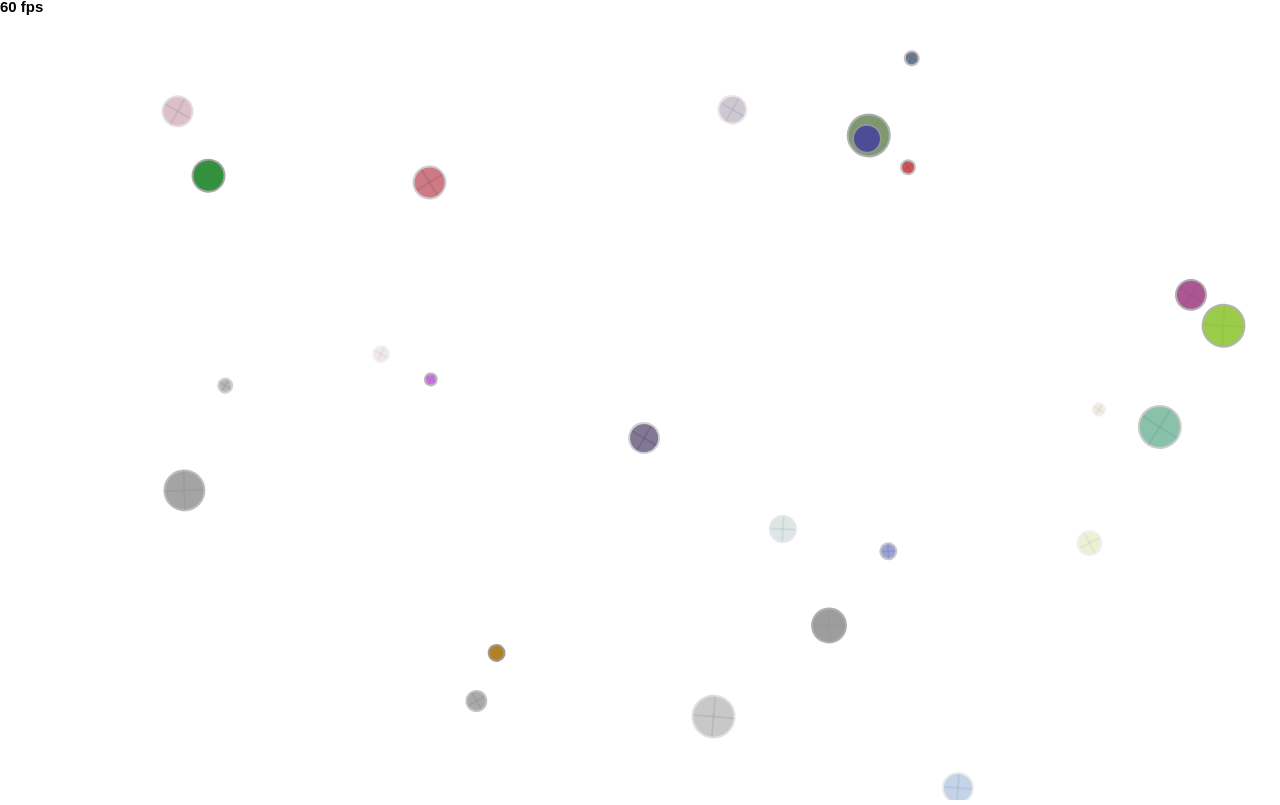
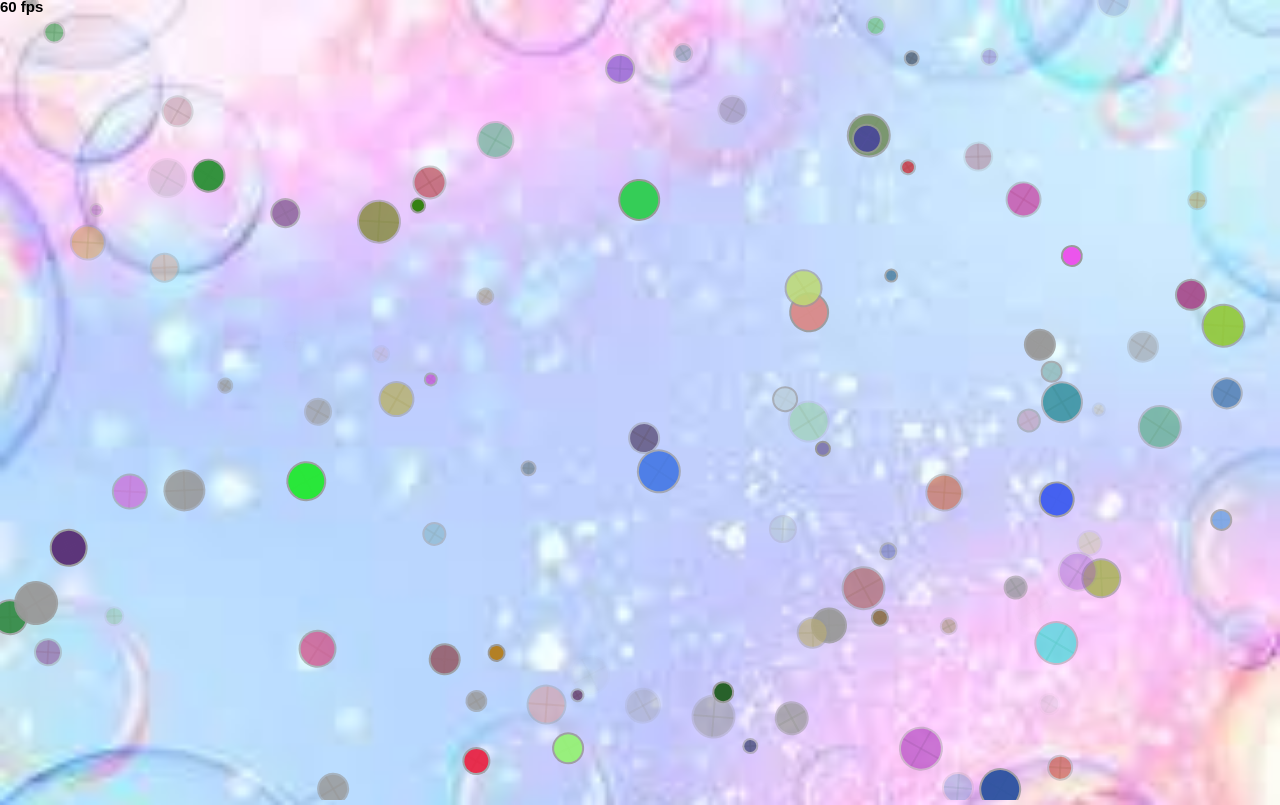
Before and after one commit to carlosbetancourt7/carlosbetancourt7.github.io, a website: page fsd-projects/circularity/index.html in a window 1280 px wide. Drawn offline with Linux system fonts and the light colour scheme.

Commit message:
Added image to Circularity

```diff
--- a/fsd-projects/circularity/index.html
+++ b/fsd-projects/circularity/index.html
@@ -23,7 +23,14 @@
         <script src="js/init.js"></script>
 
         <style type="text/css">
-            /*override default styles here*/
+            body {
+                background: url("../../images/circularity-background.jpg") no-repeat center center fixed;
+                background-color: #cccccc;
+                -webkit-background-size: cover;
+                -moz-background-size: cover;
+                -o-background-size: cover;
+                background-size: cover;
+            }
         </style>
     </head>
     <body>
--- a/fsd-projects/circularity/js/init.js
+++ b/fsd-projects/circularity/js/init.js
@@ -39,7 +39,7 @@ var init = function (window) {
         drawCircle();
         */
         // TODO 7 : Use a loop to create multiple circles
-        for (var i = 0; i < 25; i++) {
+        for (var i = 0; i < 100; i++) {
             drawCircle();
         }
 
```
Also changed, not shown: images/circularity-background.jpg (added).
